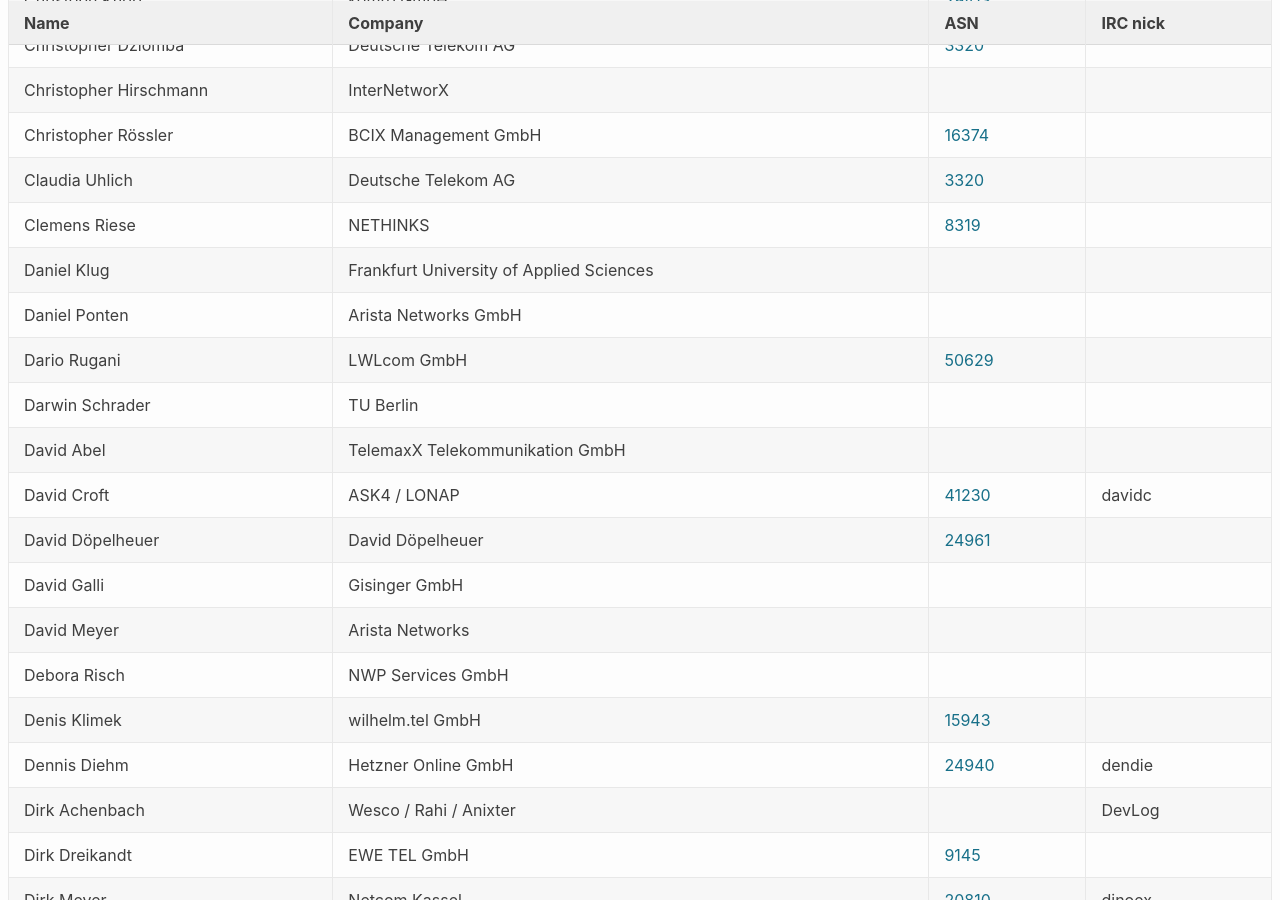
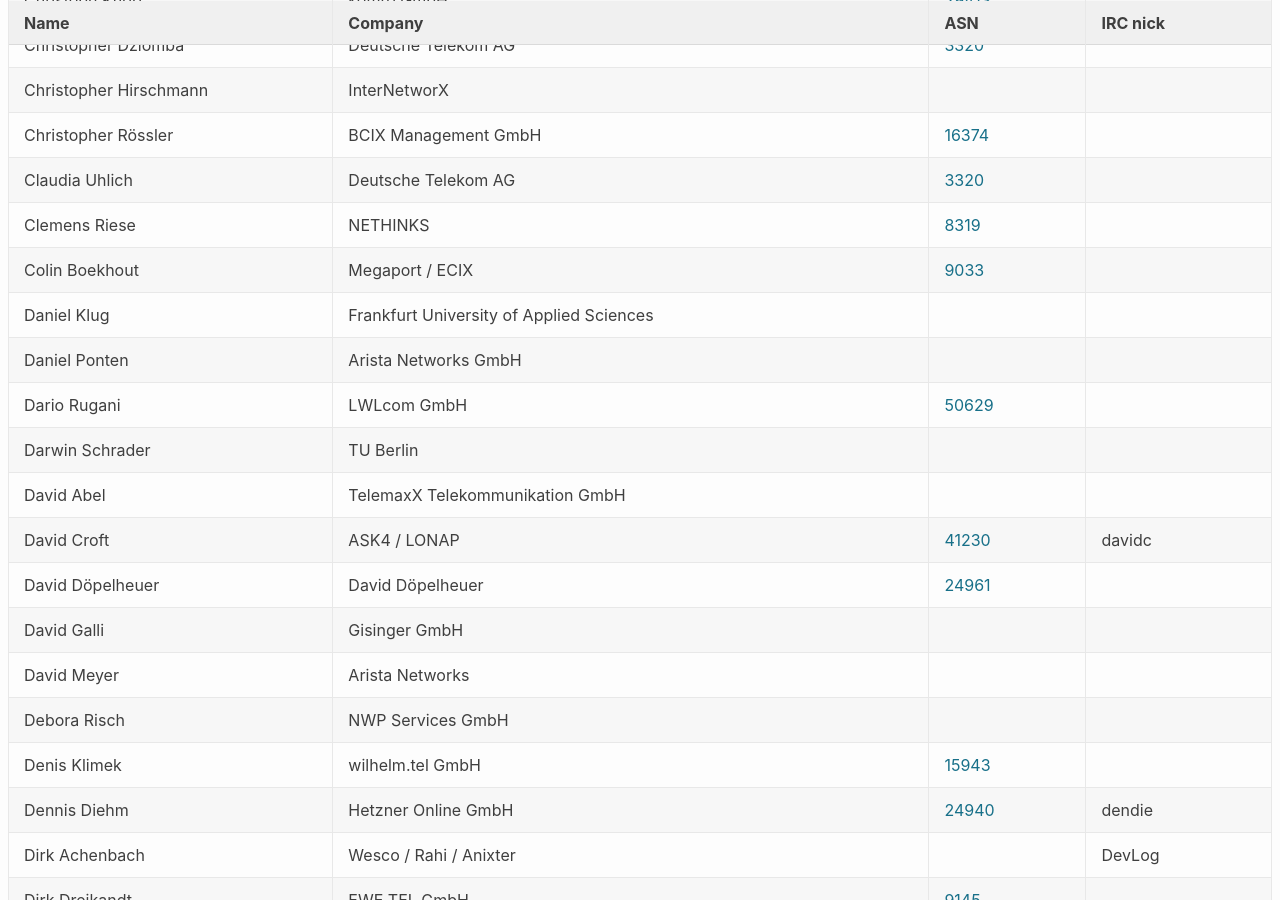
Before and after one commit to denog/pretix-attendeelist, a Jekyll site: the page built from denog15/index.md, in a window 1280 px wide and 900 px high, scrolled down 3574 px. Built offline with Jekyll 4.4.1, drawn with Linux system fonts in a browser that asks for light colours.

Commit message:
Latest data: Thu Nov  2 11:28:18 UTC 2023

```diff
--- a/_data/attendees_denog15_onsite.json
+++ b/_data/attendees_denog15_onsite.json
@@ -486,6 +486,12 @@
     "asn": "8319"
   },
   {
+    "name": "Colin Boekhout",
+    "company": "Megaport / ECIX",
+    "irc": null,
+    "asn": "9033"
+  },
+  {
     "name": "Daniel Klug",
     "company": "Frankfurt University of Applied Sciences",
     "irc": null,
```
